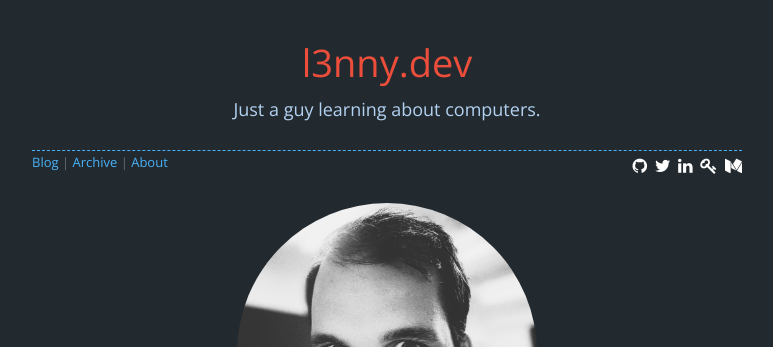
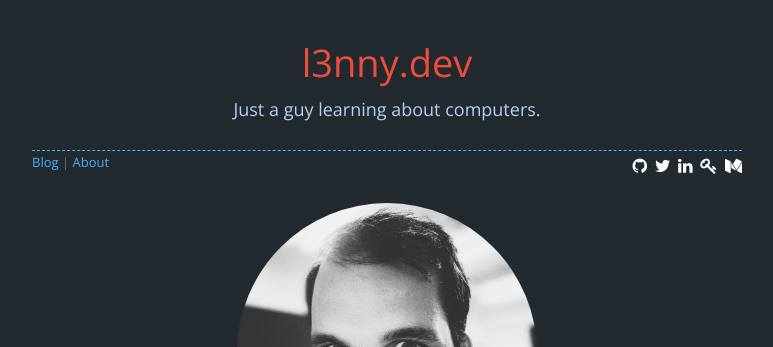
Before and after one commit to lmeerwood/lmeerwood.github.io, a Jekyll site: the page built from index.html, in a window 1280 px wide. Shown: the top 347 px of the page, without its empty margins (253-1026 px from the left). Built offline with Jekyll 4.4.1, drawn with Linux system fonts in a browser that asks for light colours; nearby versions of some CDN libraries; comment, search, counter and statistics services are not loaded.

Commit message:
removed redundant archive tab

```diff
--- a/_data/nav.yml
+++ b/_data/nav.yml
@@ -2,7 +2,5 @@
 items:
   - text: 'Blog'
     path: '/blog'
-  - text: 'Archive'
-    path: '/archive'
   - text: 'About'
     path: '/about'
```
